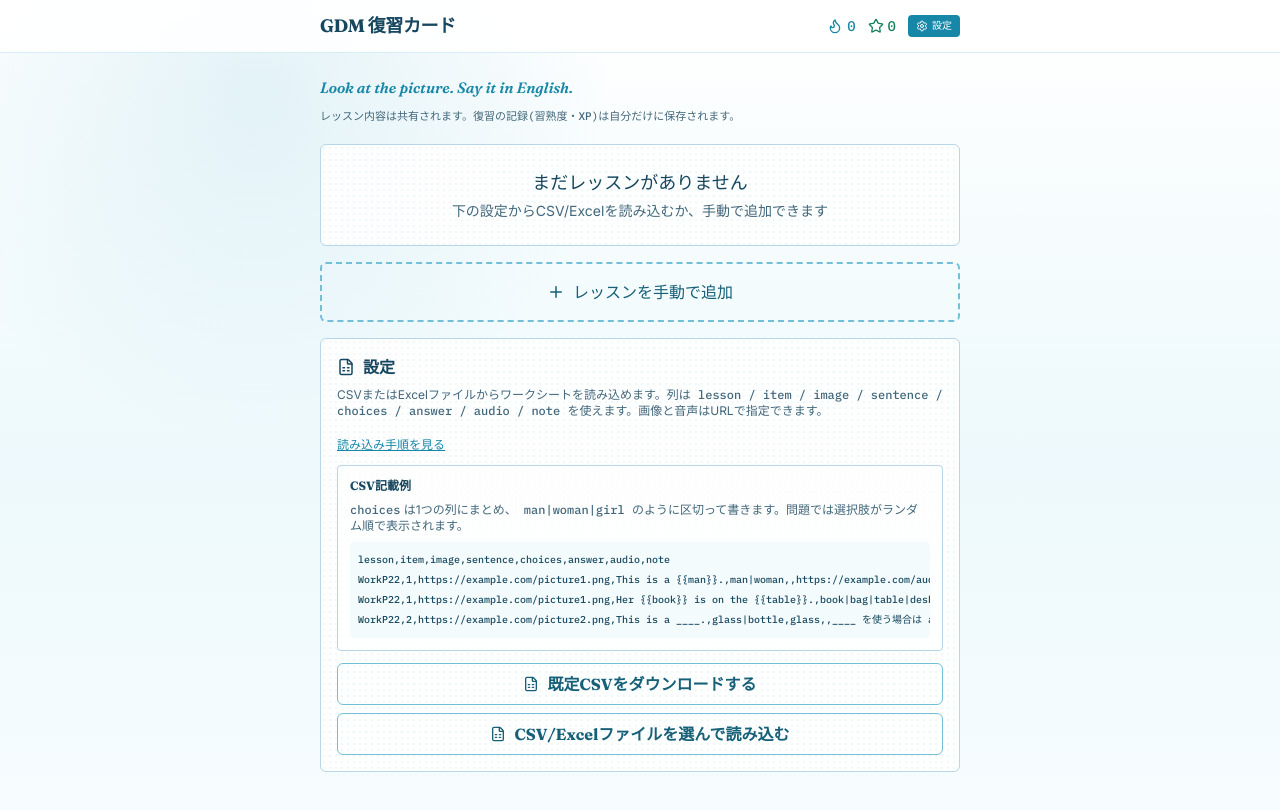
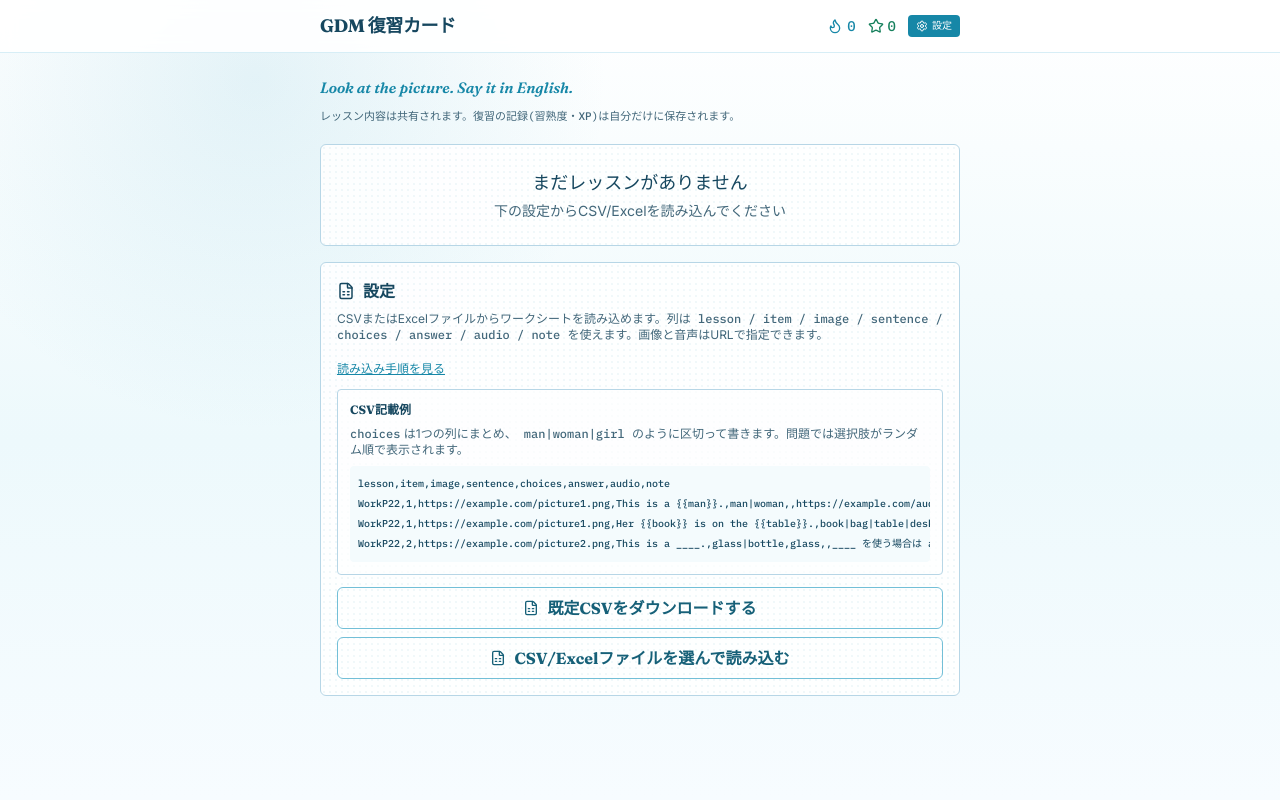
Before and after one commit to gdmeigo/review, a React (Vite) app: page / in a window 1280 px wide. Shown: the top 810 px of the page. Built offline with nearby package versions, Linux system fonts and the light colour scheme.

Commit message:
Remove manual lesson creation

```diff
--- a/src/gdm-review.jsx
+++ b/src/gdm-review.jsx
@@ -336,17 +336,7 @@ export default function App() {
     await safeSet("progress:" + lessonId, JSON.stringify(prog), false);
   }, []);
 
-  // ---- manual lesson / card mutations ----
-  const createLesson = async (title, emoji) => {
-    const id = uid();
-    const lesson = { id, title, emoji, cards: [] };
-    const newIdx = [...index, { id, title, emoji, count: 0 }];
-    setIndex(newIdx);
-    setLessons((prev) => ({ ...prev, [id]: lesson }));
-    await safeSet("lesson-index", JSON.stringify(newIdx), true);
-    await safeSet("lesson:" + id, JSON.stringify(lesson), true);
-    return id;
-  };
+  // ---- lesson / card mutations ----
   const updateLessonMeta = async (id, title, emoji) => {
     const lesson = { ...lessons[id], title, emoji };
     setLessons((prev) => ({ ...prev, [id]: lesson }));
@@ -465,10 +455,6 @@ export default function App() {
                 index={index}
                 onImportRows={importRows}
                 onOpen={(id) => setScreen({ name: "lesson", id })}
-                onCreate={async (title, emoji) => {
-                  const id = await createLesson(title, emoji);
-                  setScreen({ name: "lesson", id });
-                }}
               />
             )}
             {screen.name === "lesson" && lessons[screen.id] && (
@@ -546,17 +532,16 @@ function TopBar({ screen, setScreen, xp, streak }) {
 }
 
 /* ---------------- Home ---------------- */
-function Home({ index, onImportRows, onOpen, onCreate }) {
-  const [showAdd, setShowAdd] = useState(false);
+function Home({ index, onImportRows, onOpen }) {
   return (
     <div className="pt-6">
       <p className="font-display italic text-[#1687a7] mb-2 text-[15px]">Look at the picture. Say it in English.</p>
       <p className="text-[11px] text-[#42677a] mb-5 font-mono">レッスン内容は共有されます。復習の記録(習熟度・XP)は自分だけに保存されます。</p>
 
-      {index.length === 0 && !showAdd && (
+      {index.length === 0 && (
         <div className="card-paper rounded-md p-6 text-center mb-4 border border-[#b7d6e6]">
           <p className="font-display text-lg text-[#16475f] mb-1">まだレッスンがありません</p>
-          <p className="text-sm text-[#42677a]">下の設定からCSV/Excelを読み込むか、手動で追加できます</p>
+          <p className="text-sm text-[#42677a]">下の設定からCSV/Excelを読み込んでください</p>
         </div>
       )}
 
@@ -573,31 +558,7 @@ function Home({ index, onImportRows, onOpen, onCreate }) {
         ))}
       </div>
 
-      {showAdd ? (
-        <AddLessonForm onCancel={() => setShowAdd(false)} onCreate={(t, e) => { onCreate(t, e); setShowAdd(false); }} />
-      ) : (
-        <button onClick={() => setShowAdd(true)} className="mt-4 w-full rounded-md p-4 flex items-center justify-center gap-2 border-2 border-dashed border-[#73bfd7] text-[#166078] hover:text-[#16475f] hover:border-[#1687a7] hover:bg-[#e8f7fb] transition">
-          <Plus size={18} /> レッスンを手動で追加
-        </button>
-      )}
       <SheetSyncPanel onImportRows={onImportRows} />
-    </div>
-  );
-}
-
-function AddLessonForm({ onCancel, onCreate }) {
-  const [title, setTitle] = useState("");
-  const [emoji, setEmoji] = useState("📇");
-  return (
-    <div className="card-paper rounded-md p-4 mt-4 border border-[#b7d6e6] slide-up">
-      <div className="flex gap-3 mb-3">
-        <input value={emoji} onChange={(e) => setEmoji(e.target.value.slice(0, 2))} className="w-14 h-14 text-2xl text-center rounded border border-[#b7d6e6] bg-white/60" aria-label="レッスンのアイコン絵文字" />
-        <input autoFocus value={title} onChange={(e) => setTitle(e.target.value)} placeholder="レッスン名（例: Lesson 1 — This is a book）" className="flex-1 rounded border border-[#b7d6e6] bg-white/60 px-3 text-[#16475f] font-display" />
-      </div>
-      <div className="flex gap-2 justify-end">
-        <button onClick={onCancel} className="px-3 py-1.5 text-sm text-[#42677a]">キャンセル</button>
-        <button disabled={!title.trim()} onClick={() => onCreate(title.trim(), emoji || "📇")} className="px-4 py-1.5 text-sm rounded bg-[#1687a7] text-[#ffffff] disabled:opacity-40">作成</button>
-      </div>
     </div>
   );
 }
```
